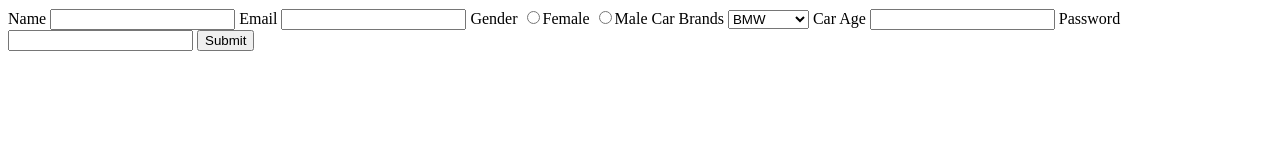
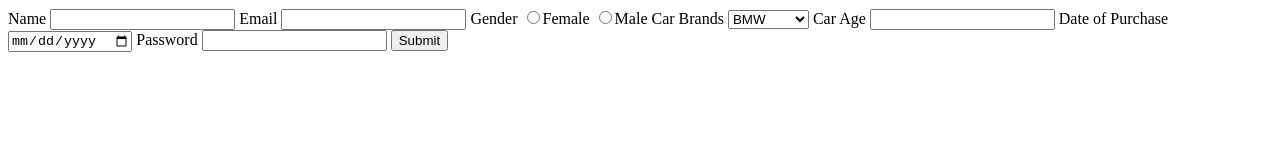
Before and after one commit to acciojob/car-insurance-form-ishikapandeyy, a website: page main.html in a window 1280 px wide. Drawn offline with Linux system fonts and the light colour scheme.

Commit message:
created a submission

```diff
--- a/main.html
+++ b/main.html
@@ -24,6 +24,8 @@
 		</select>
 		<label for="carage">Car Age</label>
 		<input id="carage" type="number" required>
+		<label for="dop">Date of Purchase</label>
+		<input id="dop" type="date" required>
 		<label for="password">Password</label>
 		<input id="password" type="password" required>
 		<button type="submit">Submit </button>
```
